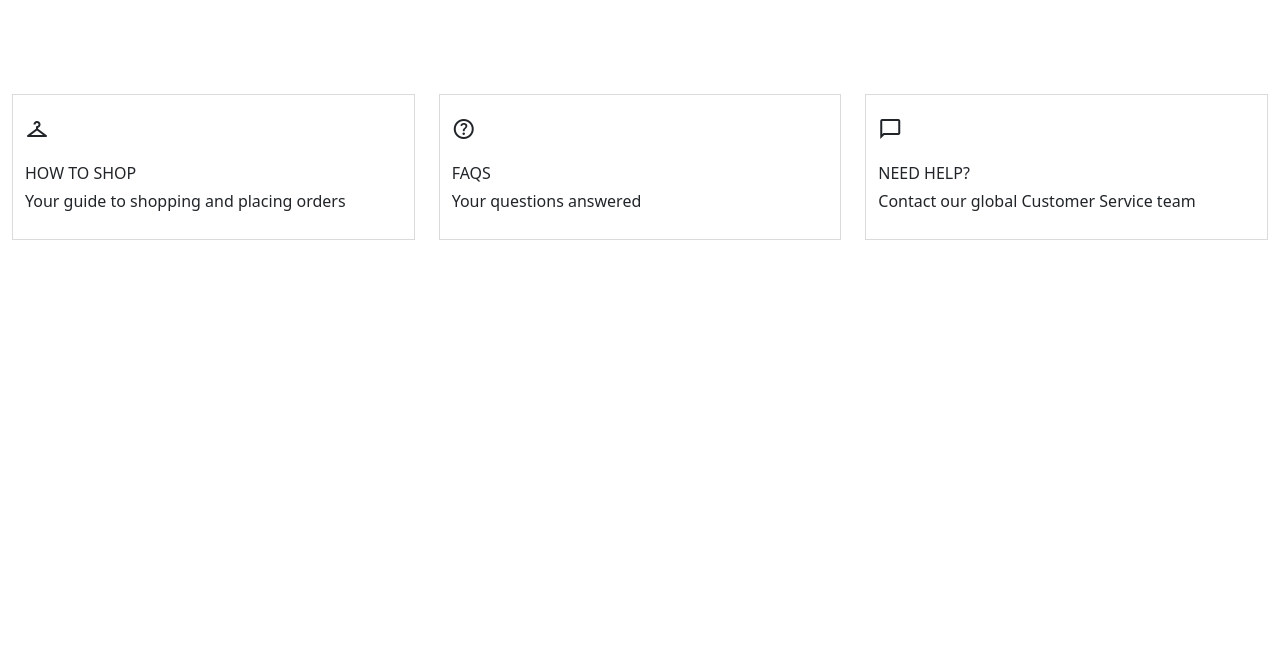
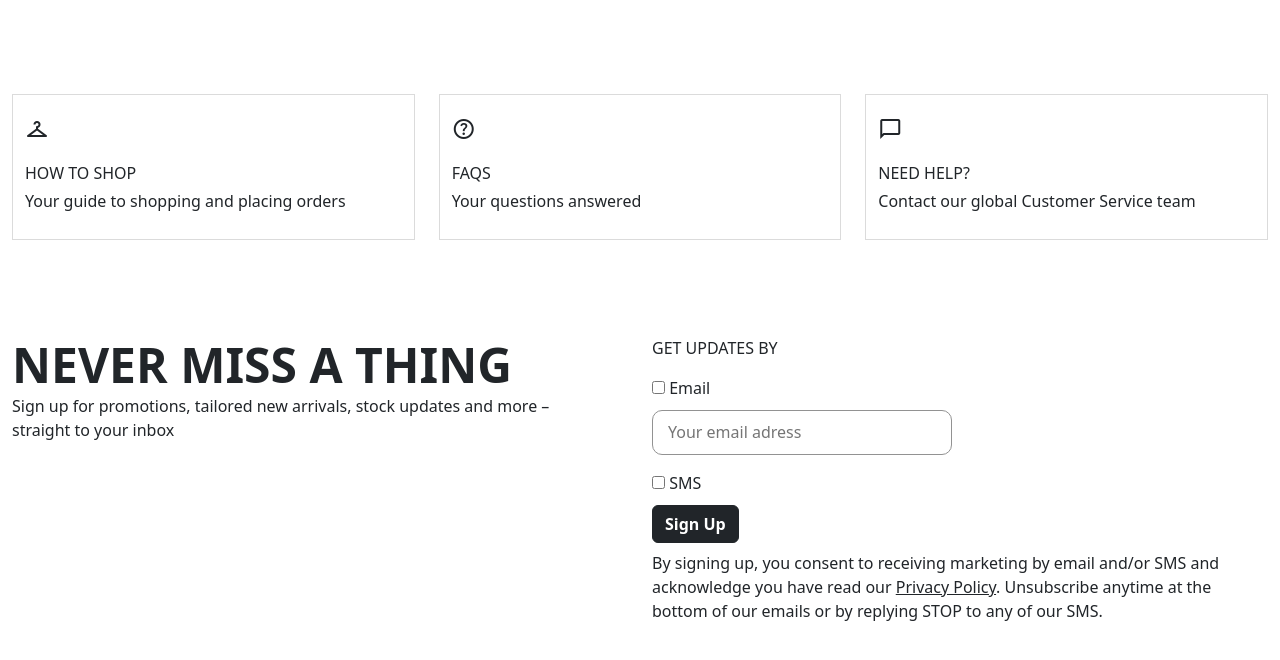
Before and after one commit to sisc24/Farfetch, a plain HTML site: page index.html in a window 1280 px wide. Shown: the part 514-1174 px from the top of the page. Before the commit the page ends 850 px from the top, so only its background shows below. Drawn offline with nearby package versions, Linux system fonts and the light colour scheme.

Commit message:
add updates section

```diff
--- a/index.html
+++ b/index.html
@@ -203,7 +203,31 @@
     </div>
 </div>
 
+<!--updates-->
+<div class="container caixa my-5">
+    <div class="row">
+        <div class="col-6 pe-5">
+            <div class="display-5 fw-bold">NEVER MISS A THING</div>
+            <p>Sign up for promotions, tailored new arrivals, stock updates and more – straight to your inbox</p>
+        </div>
+        <div class="col-6">
+            <p>GET UPDATES BY</p>
+            <input type="checkbox" class="mb-3">
+                Email
+            <br>
+            <input type="text" class="email-bar mb-3" placeholder="Your email adress">
+            <br>
+            <input type="checkbox" class="mb-3">
+                SMS
+            <br>
+            <div class="btn btn-dark fw-bold mb-2">Sign Up</div>
+            <br>
 
+            <p>By signing up, you consent to receiving marketing by email and/or SMS and acknowledge you have read our <a href="#">Privacy Policy</a>. Unsubscribe anytime at the bottom of our emails or by replying STOP to any of our SMS.
+            </p>
+        </div>
+    </div>
+</div>
 
 
 
--- a/style.css
+++ b/style.css
@@ -132,3 +132,15 @@
     color: black;
     background-color: #f3f3f3;
 }
+
+.email-bar{
+    width: 300px;
+    height: 45px;
+    border-radius: 10px;
+    border: rgb(146, 146, 146) solid 1px;
+    padding-left: 15px;
+}
+
+a{
+    color: #212529;
+}
```
